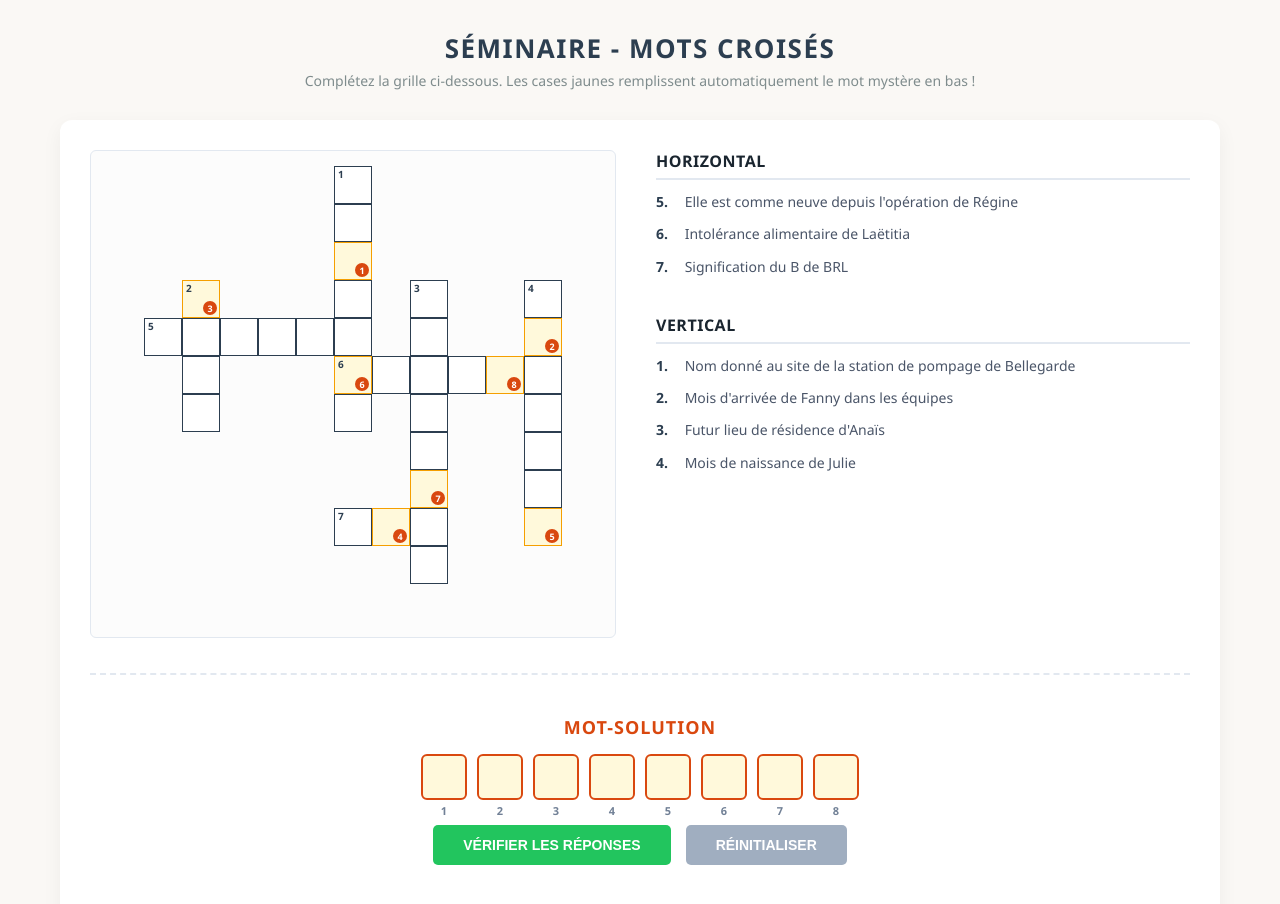
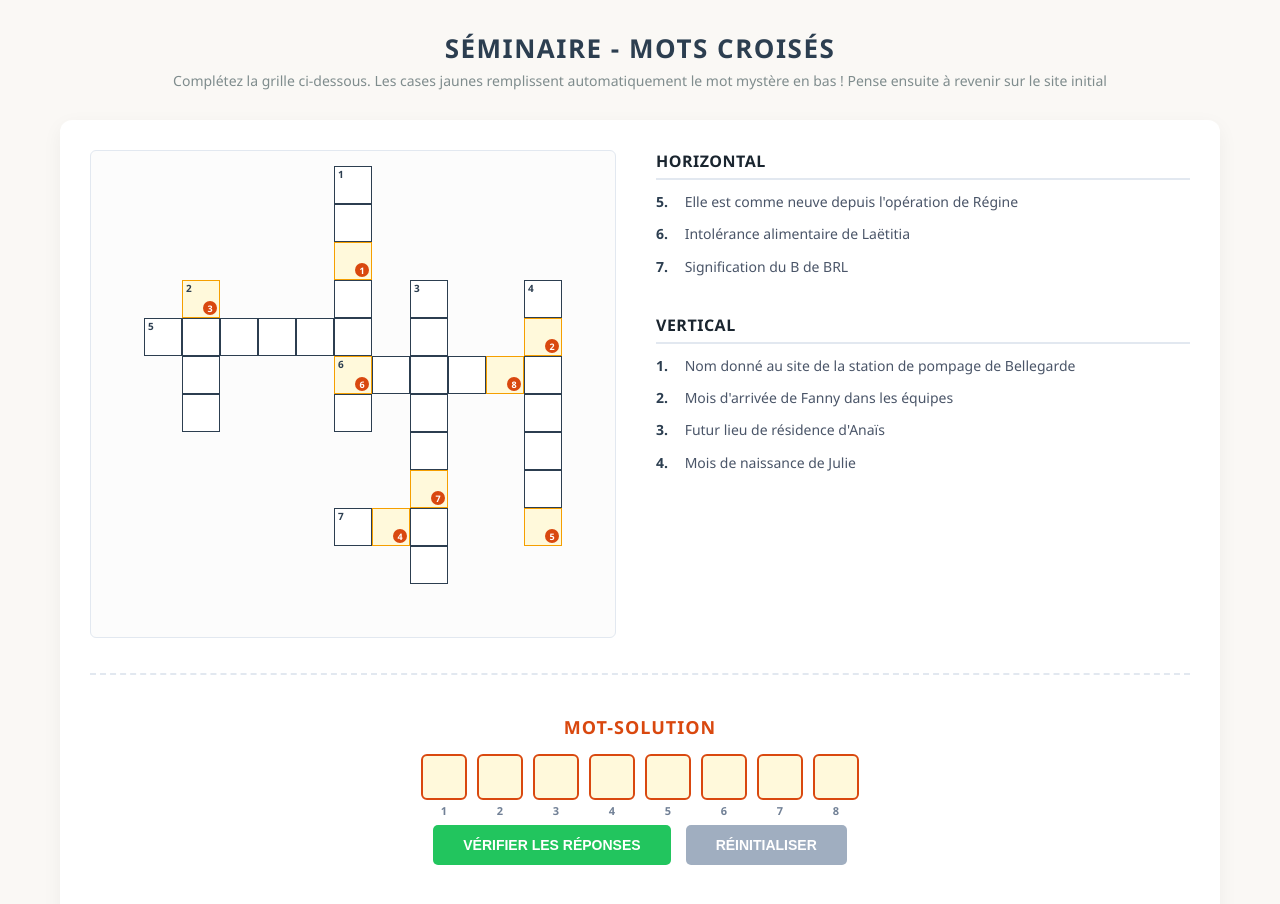
Before and after one commit to abost131196-sketch/Seminaire, a plain HTML site: page index.html in a window 1280 px wide. Drawn offline with Linux system fonts and the light colour scheme.

Commit message:
Update index.html

```diff
--- a/index.html
+++ b/index.html
@@ -290,7 +290,7 @@
 <body>
 
     <h1>Séminaire - Mots Croisés</h1>
-    <div class="subtitle">Complétez la grille ci-dessous. Les cases jaunes remplissent automatiquement le mot mystère en bas !</div>
+    <div class="subtitle">Complétez la grille ci-dessous. Les cases jaunes remplissent automatiquement le mot mystère en bas ! Pense ensuite à revenir sur le site initial</div>
 
     <div class="container">
         <div class="game-area">
```
